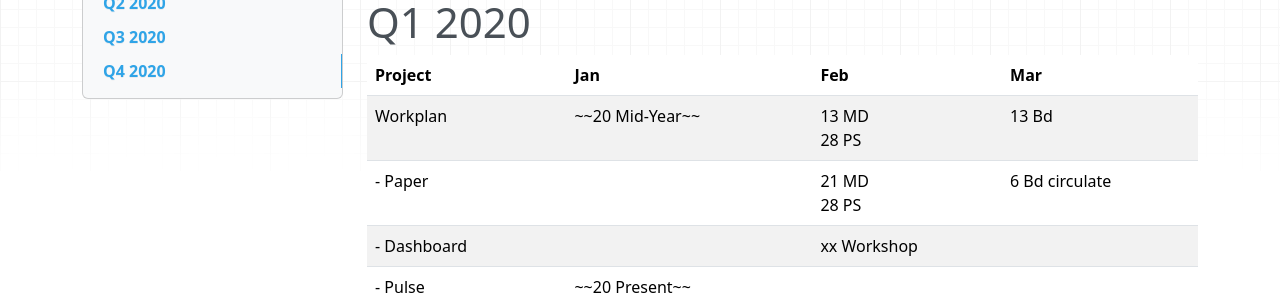
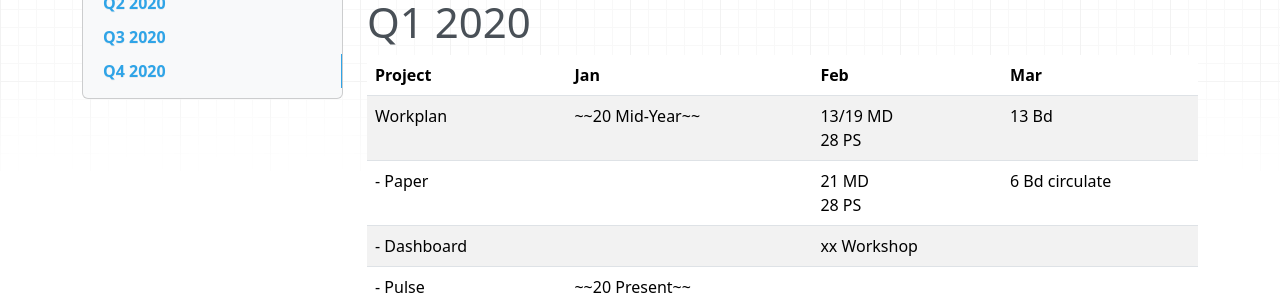
Before and after one commit to lod-online/collab, an MkDocs documentation site: the page built from docs/calendar.md, in a window 1280 px wide and 900 px high. Shown: the part 135-435 px from the top of the window. Built offline with MkDocs 1.6.1, drawn with Linux system fonts in a browser that asks for light colours; nearby versions of some CDN libraries.

Commit message:
Update calendar.md

```diff
--- a/docs/calendar.md
+++ b/docs/calendar.md
@@ -8,7 +8,7 @@
 
 | Project      |  Jan                      |  Feb                                   |  Mar                      |
 | :-----       | :---                      | :---                                   | :---                      |
-| Workplan     | ~~20 Mid-Year~~           | 13 MD<br>28 PS                         | 13 Bd                     |
+| Workplan     | ~~20 Mid-Year~~           | 13/19 MD<br>28 PS                         | 13 Bd                     |
 | - Paper      |                           | 21 MD<br>28 PS                         | 6 Bd circulate            |
 | - Dashboard  |                           | xx Workshop                            |                           |
 | - Pulse      | ~~20 Present~~            |                                        |                           |
```
